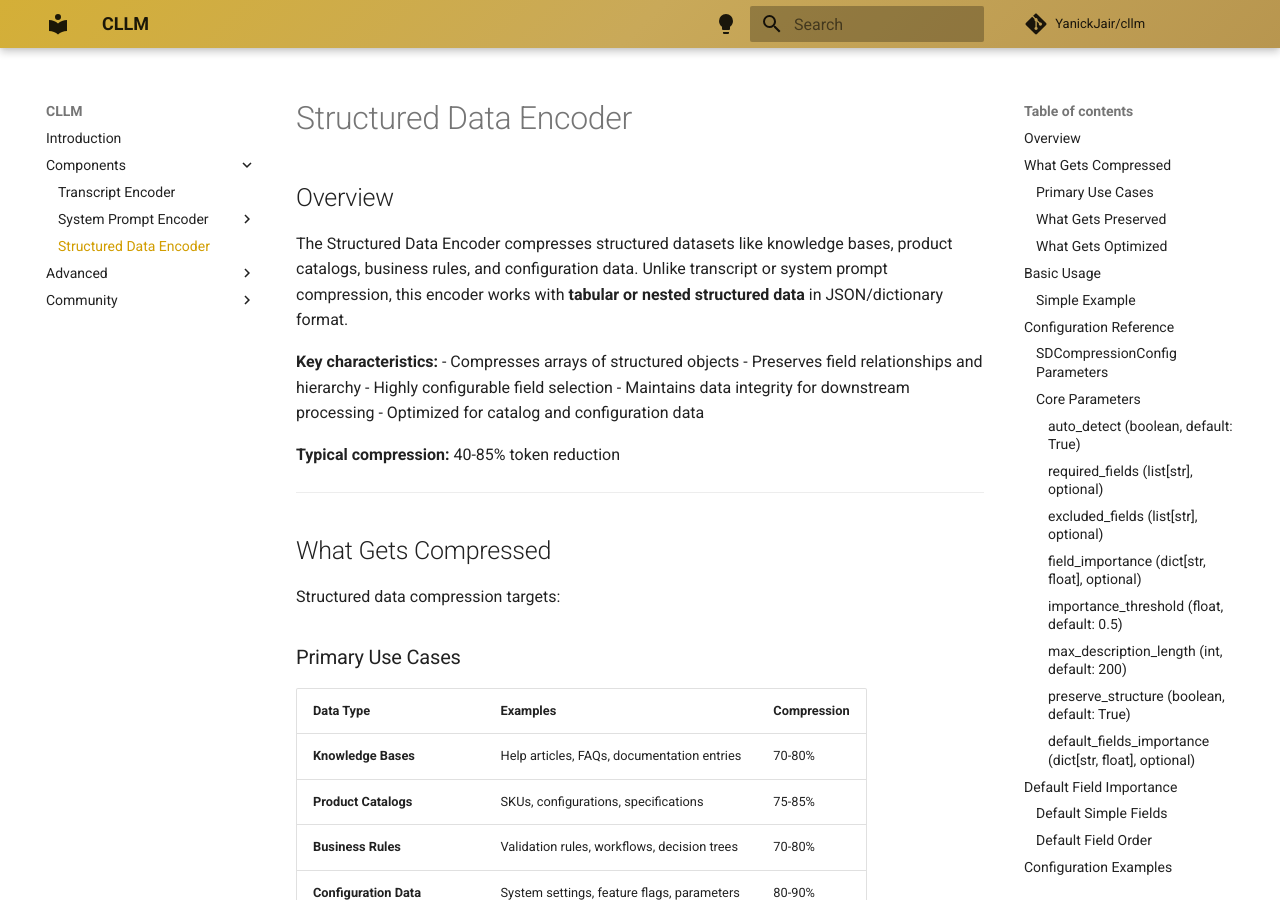
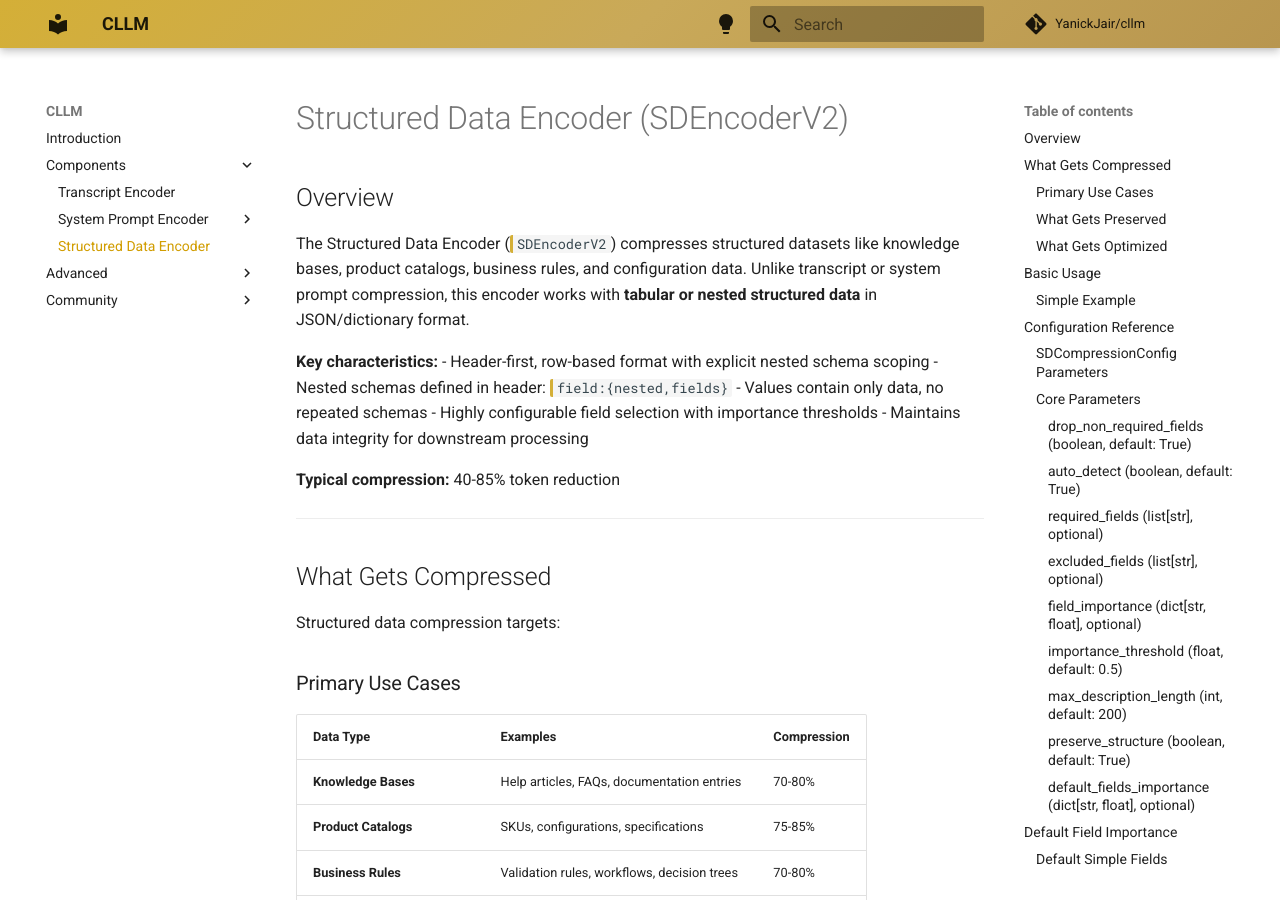
Before and after one commit to YanickJair/cllm, an MkDocs documentation site: the page built from docs/sd_encoder.md, in a window 1280 px wide and 900 px high. Built offline with MkDocs 1.6.1 and Material for MkDocs 9.7.7, drawn with Linux system fonts in a browser that asks for light colours; comment, search, counter and statistics services are not loaded; some of the changed text lies outside the part shown.

Commit message:
docs: update changelog and sd_encoder for SDEncoderV2
- Added v0.0.8 changelog entry with SDEncoderV2 features
- Updated sd_encoder.md title to reference SDEncoderV2
- Added drop_non_required_fields parameter documentation
- Updated Nested Structure Handling section with new format

Co-Authored-By: Claude Opus 4.5 <noreply@anthropic.com>

````diff
--- a/docs/sd_encoder.md
+++ b/docs/sd_encoder.md
@@ -1,15 +1,15 @@
-# Structured Data Encoder
+# Structured Data Encoder (SDEncoderV2)
 
 ## Overview
 
-The Structured Data Encoder compresses structured datasets like knowledge bases, product catalogs, business rules, and configuration data. Unlike transcript or system prompt compression, this encoder works with **tabular or nested structured data** in JSON/dictionary format.
+The Structured Data Encoder (`SDEncoderV2`) compresses structured datasets like knowledge bases, product catalogs, business rules, and configuration data. Unlike transcript or system prompt compression, this encoder works with **tabular or nested structured data** in JSON/dictionary format.
 
 **Key characteristics:**
-- Compresses arrays of structured objects
-- Preserves field relationships and hierarchy
-- Highly configurable field selection
+- Header-first, row-based format with explicit nested schema scoping
+- Nested schemas defined in header: `field:{nested,fields}`
+- Values contain only data, no repeated schemas
+- Highly configurable field selection with importance thresholds
 - Maintains data integrity for downstream processing
-- Optimized for catalog and configuration data
 
 **Typical compression:** 40-85% token reduction
 
@@ -114,6 +114,7 @@ from clm_core import SDCompressionConfig
 
 config = SDCompressionConfig(
     auto_detect=True,                    # Auto-detect important fields
+    drop_non_required_fields=True,       # Only keep required_fields (aggressive compression)
     required_fields=["id", "name"],      # Always include these
     excluded_fields=["metadata"],        # Never include these
     field_importance={"desc": 0.9},      # Custom importance scores (0.0-1.0)
@@ -127,6 +128,12 @@ config = SDCompressionConfig(
 ```
 
 ### Core Parameters
+
+#### `drop_non_required_fields` (boolean, default: `True`)
+- **Purpose:** When enabled, only fields in `required_fields` are included
+- **When `True`:** Aggressive compression - only required fields kept
+- **When `False`:** Uses importance thresholds and auto-detection
+- **Use case:** Maximum compression when you know exactly which fields you need
 
 #### `auto_detect` (boolean, default: `True`)
 - **Purpose:** Automatically detect and prioritize important fields
@@ -445,13 +452,22 @@ Compressed structured data uses different formats for single items vs. arrays:
 
 ### Nested Structure Handling
 
-Nested objects and arrays are supported with inline formatting:
+Nested schemas are defined in the header, values contain only data:
 
-| Structure | Original | Compressed |
-|-----------|----------|------------|
-| Nested object | `{"specs": {"cpu": "i7", "ram": "16GB"}}` | `{cpu,ram}[i7,16GB]` |
-| Array of objects | `[{"a": 1}, {"a": 2}]` | `{a}[1]\|{a}[2]` |
-| Simple array | `["tag1", "tag2", "tag3"]` | `tag1+tag2+tag3` |
+| Structure | Header | Values |
+|-----------|--------|--------|
+| Nested object | `specs:{cpu,ram}` | `[i7,16GB]` |
+| Array of objects | `items:{a,b}` | `[1,x][2,y]` |
+| Simple array | `tags` | `tag1+tag2+tag3` |
+
+**Example with nested actions:**
+
+```
+Input:  {"id": "1", "actions": [{"name": "A", "desc": "X"}, {"name": "B", "desc": "Y"}]}
+Output: {id,actions:{name,desc}}[1,[A,X][B,Y]]
+```
+
+The nested schema `{name,desc}` appears only once in the header as `actions:{name,desc}`, not repeated for each item.
 
 ### Example Output
 
````
Also changed, not shown: CHANGELOG.md (+19 -0 lines).
